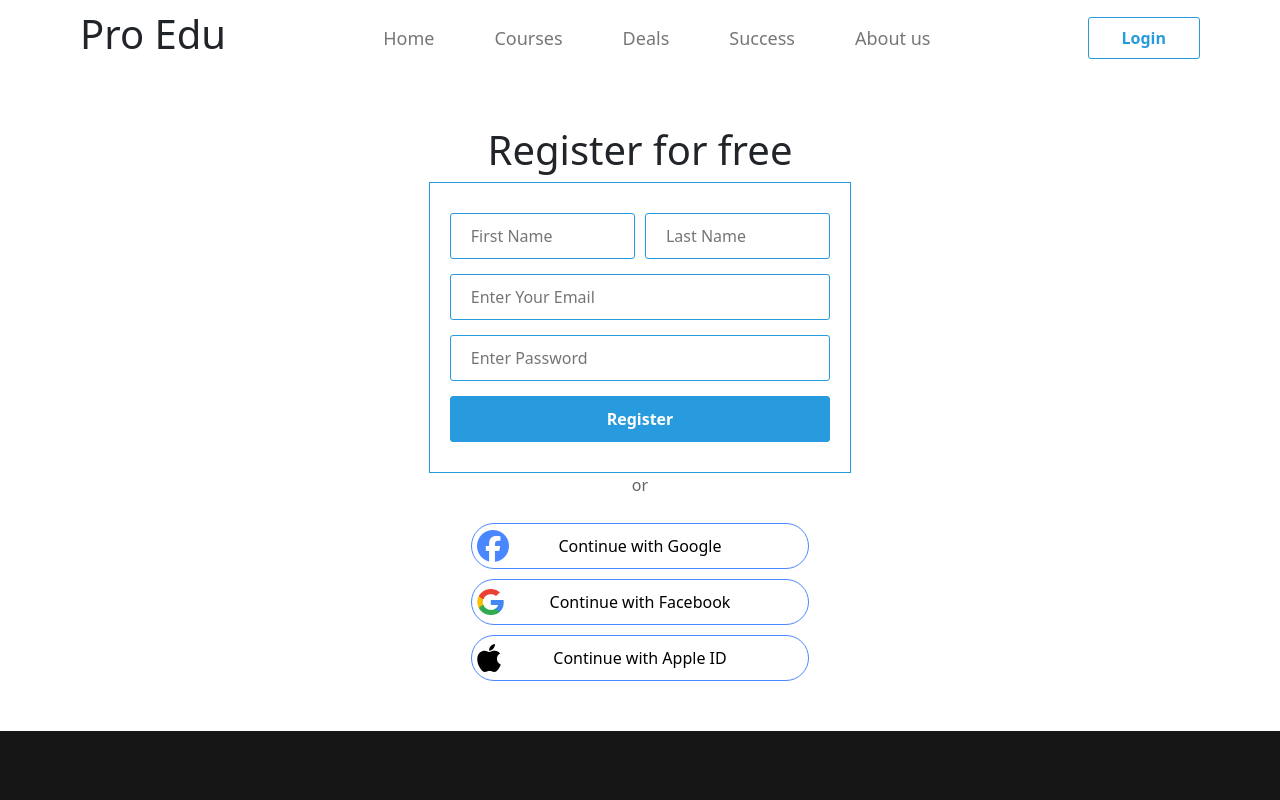
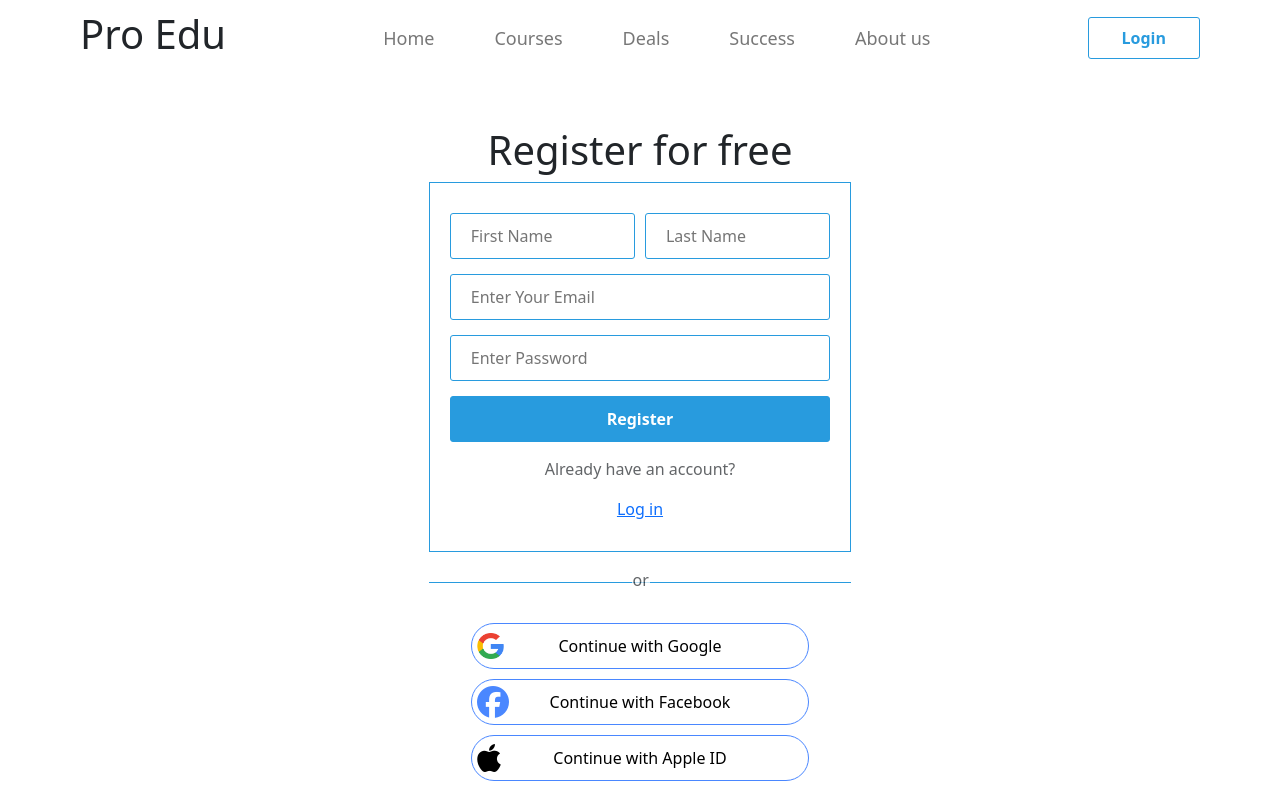
Before and after one commit to Amdadullah-Raihan/react-edtech-website, a React (Create React App) app: page /register in a window 1280 px wide. Shown: the top 800 px of the page. Built offline with nearby package versions, Linux system fonts and the light colour scheme.

Commit message:
firebase authentication initialized

```diff
--- a/package.json
+++ b/package.json
@@ -12,6 +12,7 @@
     "@testing-library/react": "^13.4.0",
     "@testing-library/user-event": "^13.5.0",
     "bootstrap": "^5.2.2",
+    "firebase": "^9.12.1",
     "react": "^18.2.0",
     "react-bootstrap": "^2.5.0",
     "react-dom": "^18.2.0",
--- a/src/components/About/About.css
+++ b/src/components/About/About.css
@@ -1,3 +1,6 @@
 .about-container{
     min-height: 100vh;
+    margin: 50px 80px;
+    text-justify: auto;
+    padding: 0 100px;
 }
--- a/src/components/Login/Login.js
+++ b/src/components/Login/Login.js
@@ -1,31 +1,55 @@
-import React from 'react';
+import React, { useState } from 'react';
 import './Login.css'
 import googleLogo from '../../images/Google__G__Logo.svg.png'
 import { Link } from 'react-router-dom';
+// import { getAuth, GoogleAuthProvider, initializeAuth, sendSignInLinkToEmail, signInWithEmailAndPassword } from "firebase/auth";
+
+// const provider = new GoogleAuthProvider();
+// // initializeAuth();
+// const auth = getAuth();
+
 const Login = () => {
+    const [email, setEmail] = useState('')
+    const [password, setPassword] = useState('')
+//     const [user, setUser] = useState([])
+
+//    const handleEmailPasswordSignIn = () => {
+
+//         signInWithEmailAndPassword()
+//         .then(result => {
+//             console.log(result.user);
+//         })
+//    }
+
+    const handleEmail = (e) => {
+        setEmail(e.target.value)
+    }
+    const handlePass = (e) => {
+        setPassword(e.target.value)
+    }
     return (
         <div className='register-container'>
         <h1>Log in</h1>
-        <div className="form-container">
+        <form className="form-container">
             {/* <div className='name-container'>
 
                 <input type="text" placeholder='First Name'/>
                 <input type="text" name="" id="" placeholder='Last Name' />
             </div> */}
 
-            <input type="email" name="" id="" placeholder='Enter Your Email' />
-            <input type="password" placeholder='Enter Password' />
-            <input type="button" value="Log in"  id='register-btn'/>
+            <input onBlur={handleEmail} type="email" name="" id="" placeholder='Enter Your Email' />
+            <input onBlur={handlePass} type="password" placeholder='Enter Password' />
+            <input  type="button" value="Log in"  id='register-btn'/>
              <div >
                 <p>Don't have an account?</p>
                 <Link to="/register"> Register</Link>
              </div>
-        </div>
+        </form>
         <div className='providers'>
             <div className='hr'> <p>or</p></div>
-            <button><i class="fa-brands fa-facebook"></i> Log in with google</button>
-            <button> <img src={googleLogo} alt='' className='google-logo'/>Log in with Facebook</button>
-            <button> <i class="fa-brands fa-apple"></i> Log in with Apple ID</button>
+            <button> <img src={googleLogo} alt='' className='google-logo'/>Log in with Google</button>
+            <button ><i className="fa-brands fa-facebook"></i> Log in with Facebook</button>
+            <button> <i className="fa-brands fa-apple"></i> Log in with Apple ID</button>
 
         </div>
     </div>
--- a/src/components/Register/Register.css
+++ b/src/components/Register/Register.css
@@ -79,3 +79,23 @@
 .fa-facebook{
     color: #4A87FF;
 }
+.hr{
+    border-bottom: 1px solid #289BDE;
+    height: 1px;
+    position: relative;
+    width: 100%;
+    margin: 30px 0;
+    z-index: 1;
+}
+.hr p{
+    position:absolute;
+    bottom: -26px;
+    left: 48%;
+    background-color:white;
+    padding: 0 1px ;
+    /* font-size:1.2em; */
+    z-index: 2;
+
+
+
+}
--- a/src/components/Register/Register.js
+++ b/src/components/Register/Register.js
@@ -1,6 +1,7 @@
 import React from 'react';
 import './Register.css'
 import googleLogo from '../../images/Google__G__Logo.svg.png'
+import { Link } from 'react-router-dom';
 
 const Register = () => {
     return (
@@ -15,11 +16,15 @@ const Register = () => {
                 <input type="email" name="" id="" placeholder='Enter Your Email' />
                 <input type="password" placeholder='Enter Password' />
                 <input type="button" value="Register"  id='register-btn'/>
+                <div>
+                    <p>Already have an account?</p>
+                    <Link to='/login'>Log in</Link>
+                </div>
             </div>
             <div className='providers'>
             <div className='hr'> <p>or</p></div>
-            <button><i class="fa-brands fa-facebook"></i> Continue with Google</button>
-            <button> <img src={googleLogo} alt='' className='google-logo'/>Continue with Facebook</button>
+            <button> <img src={googleLogo} alt='' className='google-logo'/>Continue with Google</button>
+            <button><i class="fa-brands fa-facebook"></i> Continue with Facebook</button>
             <button> <i class="fa-brands fa-apple"></i> Continue with Apple ID</button>
 
         </div>
```
Also changed, not shown: src/Firebase/firebase.config.js (added, +9 -0 lines), src/Firebase/firebase.init.js (added, +10 -0 lines), src/components/About/About.js (+3 -1 lines), src/hooks/useFirebase.js (added), 1 other file (tests, documents, lock files or other folders).
